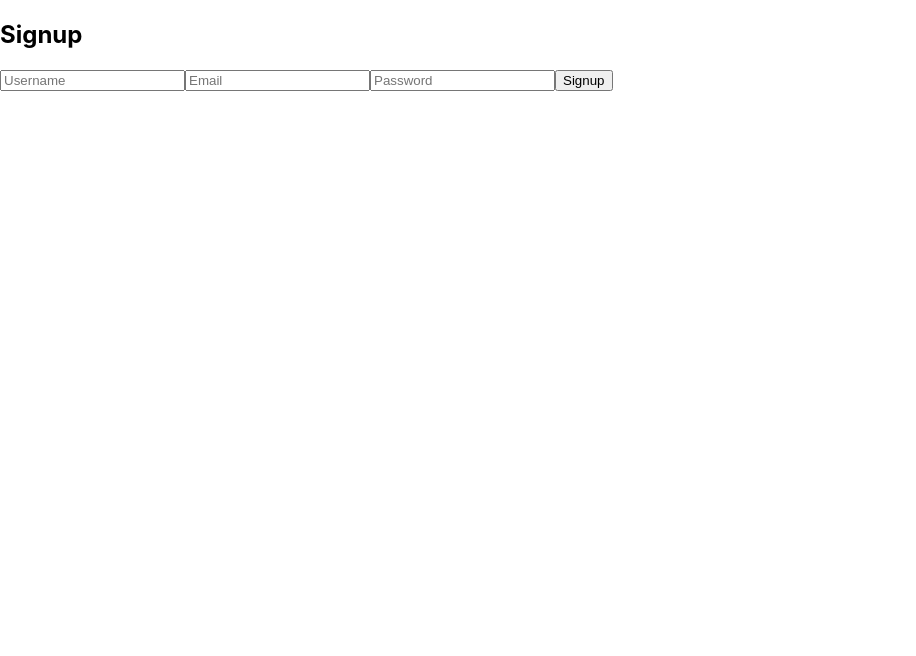
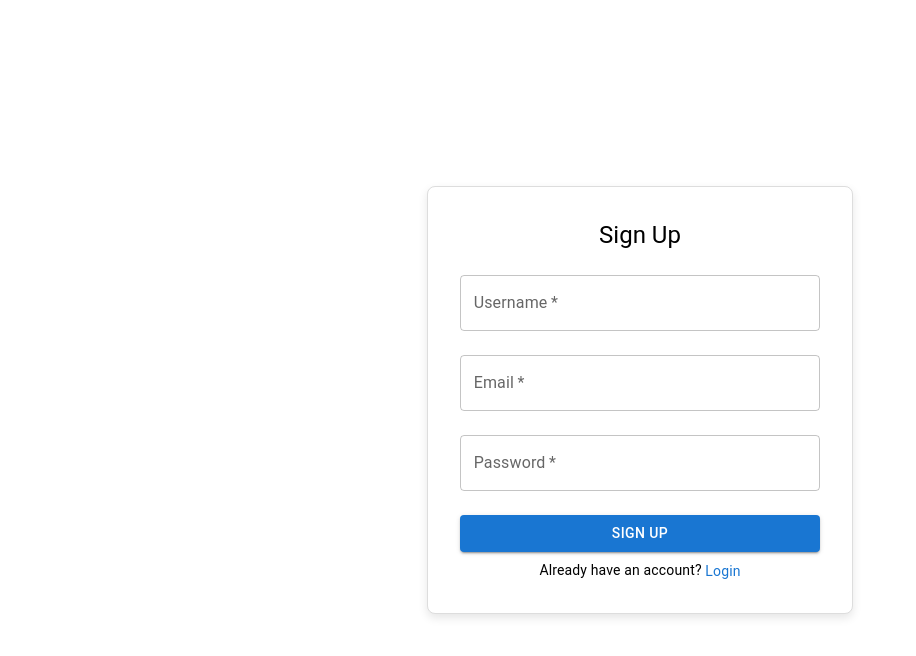
Before and after one commit to Affan171/101413399_COMP3123_Assignment, a React (Create React App) app in the folder Frontend/101413399_comp3123_assignment_reactjs/: page /signup in a window 1280 px wide. Shown: the top 656 px of the page, without its empty margins (0-916 px from the left). Built offline with nearby package versions, Linux system fonts and the light colour scheme.

Commit message:
Designed signin and signup page page

```diff
--- a/Frontend/101413399_comp3123_assignment_reactjs/package.json
+++ b/Frontend/101413399_comp3123_assignment_reactjs/package.json
@@ -3,6 +3,9 @@
   "version": "0.1.0",
   "private": true,
   "dependencies": {
+    "@emotion/react": "^11.13.5",
+    "@emotion/styled": "^11.13.5",
+    "@mui/material": "^6.1.9",
     "@testing-library/jest-dom": "^5.17.0",
     "@testing-library/react": "^13.4.0",
     "@testing-library/user-event": "^13.5.0",
--- a/Frontend/101413399_comp3123_assignment_reactjs/src/components/Employee/EmployeeList.js
+++ b/Frontend/101413399_comp3123_assignment_reactjs/src/components/Employee/EmployeeList.js
@@ -1,108 +1,53 @@
-import React, { useEffect, useState } from "react";
-import { useNavigate } from "react-router-dom";
-import { deleteEmployee, fetchEmployees } from "../../Services/employeeService";
-import AddEmployee from "./AddEmployee";
-import EditEmployee from "./EditEmployee";
+import React, { useEffect, useState } from 'react';
+import { fetchEmployees, deleteEmployee } from '../../Services/employeeService';
+import { Table, TableBody, TableCell, TableContainer, TableHead, TableRow, Paper, Button } from '@mui/material';
 
 const EmployeeList = () => {
-  const [employees, setEmployees] = useState([]); // Stores employee data
-  const [editingEmployee, setEditingEmployee] = useState(null); // Tracks the employee being edited
-  const [error, setError] = useState(""); // Handles any errors
-  const navigate = useNavigate(); // For navigation
+    const [employees, setEmployees] = useState([]);
 
-  // Fetch employees when the component mounts
     useEffect(() => {
+        const loadEmployees = async () => {
+            const response = await fetchEmployees();
+            setEmployees(response);
+        };
         loadEmployees();
     }, []);
 
-  // Fetch employees from the backend
-  const loadEmployees = async () => {
-    try {
-      const response = await fetchEmployees();
-      console.log("Data received from backend:", response);
-      setEmployees(response); // Set the employee data
-    } catch (error) {
-      console.error("Error fetching employees:", error);
-      setError("Failed to fetch employees. Please try again.");
-    }
-  };
-
-  // Handle delete operation
     const handleDelete = async (id) => {
-    try {
-      await deleteEmployee(id); // Call delete API
-      // Filter out the deleted employee from the state
+        await deleteEmployee(id);
         setEmployees(employees.filter((employee) => employee._id !== id));
-    } catch (error) {
-      console.error("Error deleting employee:", error);
-      setError("Failed to delete employee.");
-    }
-  };
-
-  // Logout function
-  const handleLogout = () => {
-    localStorage.removeItem("token"); // Clear the token from localStorage
-    navigate("/login"); // Redirect to login page
     };
 
     return (
-    <div>
-      <div style={{ display: "flex", justifyContent: "space-between", alignItems: "center" }}>
-        <h1>Employee Management</h1>
-        <button onClick={handleLogout}>Logout</button>
-      </div>
-
-      {/* Display error message if any */}
-      {error && <p style={{ color: "red" }}>{error}</p>}
-
-      {/* Add Employee Form */}
-      <AddEmployee onEmployeeAdded={loadEmployees} />
-
-      {/* Employee Table */}
-      {employees.length > 0 ? (
-        <table>
-          <thead>
-            <tr>
-              <th>Name</th>
-              <th>Email</th>
-              <th>Position</th>
-              <th>Actions</th>
-            </tr>
-          </thead>
-          <tbody>
-            {/* Map through the employees and render rows */}
+        <TableContainer component={Paper} style={{ marginTop: '20px' }}>
+            <Table>
+                <TableHead>
+                    <TableRow>
+                        <TableCell>Name</TableCell>
+                        <TableCell>Email</TableCell>
+                        <TableCell>Position</TableCell>
+                        <TableCell>Actions</TableCell>
+                    </TableRow>
+                </TableHead>
+                <TableBody>
                     {employees.map((employee) => (
-              <tr key={employee._id}>
-                <td>
-                  {employee.first_name} {employee.last_name}
-                </td>
-                <td>{employee.email}</td>
-                <td>{employee.position}</td>
-                <td>
-                  <button onClick={() => setEditingEmployee(employee)}>
+                        <TableRow key={employee._id}>
+                            <TableCell>{`${employee.first_name} ${employee.last_name}`}</TableCell>
+                            <TableCell>{employee.email}</TableCell>
+                            <TableCell>{employee.position}</TableCell>
+                            <TableCell>
+                                <Button variant="outlined" color="primary" style={{ marginRight: '10px' }}>
                                     Edit
-                  </button>
-                  <button onClick={() => handleDelete(employee._id)}>
+                                </Button>
+                                <Button variant="contained" color="secondary" onClick={() => handleDelete(employee._id)}>
                                     Delete
-                  </button>
-                </td>
-              </tr>
+                                </Button>
+                            </TableCell>
+                        </TableRow>
                     ))}
-          </tbody>
-        </table>
-      ) : (
-        <p>No employees found</p>
-      )}
-
-      {/* Edit Employee Form (Rendered Conditionally) */}
-      {editingEmployee && (
-        <EditEmployee
-          employee={editingEmployee}
-          onEmployeeUpdated={loadEmployees}
-          onClose={() => setEditingEmployee(null)}
-        />
-      )}
-    </div>
+                </TableBody>
+            </Table>
+        </TableContainer>
     );
 };
 
--- a/Frontend/101413399_comp3123_assignment_reactjs/src/components/Login/Login.js
+++ b/Frontend/101413399_comp3123_assignment_reactjs/src/components/Login/Login.js
@@ -1,52 +1,89 @@
-import React, { useState } from 'react';
-import { useNavigate } from 'react-router-dom';
-import { login } from '../../Services/authService';
+import React, { useState } from "react";
+import { useNavigate } from "react-router-dom";
+import { login } from "../../Services/authService";
+import { TextField, Button, Box, Typography, Grid, Link } from "@mui/material";
 
 const Login = () => {
-    const [email, setEmail] = useState('');
-    const [password, setPassword] = useState('');
-    const [error, setError] = useState('');
+  const [credentials, setCredentials] = useState({ email: "", password: "" });
+  const [error, setError] = useState("");
   const navigate = useNavigate();
+
+  const handleChange = (e) => {
+    setCredentials({ ...credentials, [e.target.name]: e.target.value });
+  };
 
   const handleSubmit = async (e) => {
     e.preventDefault();
     try {
-            const response = await login({ email, password });
-            const token = response.data.token;
-
-            // Store token in localStorage
-            localStorage.setItem('token', token);
-
-            alert('Login successful');
-            navigate('/employees'); // Redirect to the employee management page
+      const response = await login(credentials);
+      localStorage.setItem("token", response.data.token);
+      navigate("/employees");
     } catch (err) {
-            console.error('Login failed:', err.response?.data);
-            setError('Invalid email or password');
+      setError("Invalid email or password. Please try again.");
     }
   };
 
   return (
-        <div>
-            <h2>Login</h2>
-            {error && <p style={{ color: 'red' }}>{error}</p>}
+    <Grid container alignItems="center" justifyContent="center" sx={{ height: "100vh" }}>
+      <Grid item xs={12} sm={8} md={4}>
+        <Box
+          sx={{
+            p: 4,
+            border: "1px solid #ddd",
+            borderRadius: 2,
+            boxShadow: "0px 4px 10px rgba(0, 0, 0, 0.1)",
+            backgroundColor: "#fff",
+          }}
+        >
+          <Typography variant="h5" align="center" gutterBottom>
+            Login
+          </Typography>
+          {error && (
+            <Typography variant="body2" color="error" sx={{ mb: 2 }}>
+              {error}
+            </Typography>
+          )}
           <form onSubmit={handleSubmit}>
-                <input
-                    type="email"
-                    placeholder="Email"
-                    value={email}
-                    onChange={(e) => setEmail(e.target.value)}
-                    required
+            <TextField
+              label="Email"
+              name="email"
+              fullWidth
+              margin="normal"
+              value={credentials.email}
+              onChange={handleChange}
             />
-                <input
+            <TextField
+              label="Password"
+              name="password"
               type="password"
-                    placeholder="Password"
-                    value={password}
-                    onChange={(e) => setPassword(e.target.value)}
-                    required
+              fullWidth
+              margin="normal"
+              value={credentials.password}
+              onChange={handleChange}
             />
-                <button type="submit">Login</button>
+            <Button
+              type="submit"
+              variant="contained"
+              fullWidth
+              sx={{ mt: 2, mb: 1 }}
+            >
+              Login
+            </Button>
           </form>
-        </div>
+          <Typography variant="body2" align="center">
+            Don't have an account?{" "}
+            <Link
+              component="button"
+              onClick={() => navigate("/signup")}
+              underline="hover"
+              sx={{ cursor: "pointer", color: "primary.main" }}
+            >
+              Sign Up
+            </Link>
+          </Typography>
+        </Box>
+      </Grid>
+    </Grid>
   );
 };
 
--- a/Frontend/101413399_comp3123_assignment_reactjs/src/components/Signup/Signup.js
+++ b/Frontend/101413399_comp3123_assignment_reactjs/src/components/Signup/Signup.js
@@ -1,56 +1,114 @@
-import React, { useState } from 'react';
-import { signup } from '../../Services/authService';
+import React, { useState } from "react";
+import { useNavigate } from "react-router-dom";
+import { signup } from "../../Services/authService";
+import { TextField, Button, Box, Typography, Grid, Link } from "@mui/material";
 
 const Signup = () => {
-    const [username, setUsername] = useState('');
-    const [email, setEmail] = useState('');
-    const [password, setPassword] = useState('');
-    const [message, setMessage] = useState('');
-    const [error, setError] = useState('');
+  const [formData, setFormData] = useState({
+    username: "",
+    email: "",
+    password: "",
+  });
+  const [message, setMessage] = useState("");
+  const [error, setError] = useState("");
+  const navigate = useNavigate();
+
+  const handleChange = (e) => {
+    const { name, value } = e.target;
+    setFormData({ ...formData, [name]: value });
+  };
 
   const handleSubmit = async (e) => {
     e.preventDefault();
     try {
-            const response = await signup({ username, email, password });
-            setMessage('Signup successful! You can now log in.');
-            setError('');
+      await signup(formData);
+      setMessage("Signup successful! You can now log in.");
+      setError("");
     } catch (err) {
-            console.error('Signup failed:', err.response?.data);
-            setError('Failed to sign up. Try again.');
-            setMessage('');
+      console.error("Signup failed:", err.response?.data);
+      setError("Failed to sign up. Try again.");
+      setMessage("");
     }
   };
 
   return (
-        <div>
-            <h2>Signup</h2>
-            {message && <p style={{ color: 'green' }}>{message}</p>}
-            {error && <p style={{ color: 'red' }}>{error}</p>}
+    <Grid container alignItems="center" justifyContent="center" sx={{ height: "100vh" }}>
+      <Grid item xs={12} sm={8} md={4}>
+        <Box
+          sx={{
+            p: 4,
+            border: "1px solid #ddd",
+            borderRadius: 2,
+            boxShadow: "0px 4px 10px rgba(0, 0, 0, 0.1)",
+            backgroundColor: "#fff",
+          }}
+        >
+          <Typography variant="h5" align="center" gutterBottom>
+            Sign Up
+          </Typography>
+          {message && (
+            <Typography variant="body2" color="success.main" sx={{ mb: 2 }}>
+              {message}
+            </Typography>
+          )}
+          {error && (
+            <Typography variant="body2" color="error" sx={{ mb: 2 }}>
+              {error}
+            </Typography>
+          )}
           <form onSubmit={handleSubmit}>
-                <input
-                    type="text"
-                    placeholder="Username"
-                    value={username}
-                    onChange={(e) => setUsername(e.target.value)}
+            <TextField
+              label="Username"
+              name="username"
+              fullWidth
+              margin="normal"
+              value={formData.username}
+              onChange={handleChange}
               required
             />
-                <input
+            <TextField
+              label="Email"
+              name="email"
               type="email"
-                    placeholder="Email"
-                    value={email}
-                    onChange={(e) => setEmail(e.target.value)}
+              fullWidth
+              margin="normal"
+              value={formData.email}
+              onChange={handleChange}
               required
             />
-                <input
+            <TextField
+              label="Password"
+              name="password"
               type="password"
-                    placeholder="Password"
-                    value={password}
-                    onChange={(e) => setPassword(e.target.value)}
+              fullWidth
+              margin="normal"
+              value={formData.password}
+              onChange={handleChange}
               required
             />
-                <button type="submit">Signup</button>
+            <Button
+              type="submit"
+              variant="contained"
+              fullWidth
+              sx={{ mt: 2, mb: 1 }}
+            >
+              Sign Up
+            </Button>
           </form>
-        </div>
+          <Typography variant="body2" align="center">
+            Already have an account?{" "}
+            <Link
+              component="button"
+              onClick={() => navigate("/login")}
+              underline="hover"
+              sx={{ cursor: "pointer", color: "primary.main" }}
+            >
+              Login
+            </Link>
+          </Typography>
+        </Box>
+      </Grid>
+    </Grid>
   );
 };
 
```
Also changed, not shown: 1 other file (tests, documents, lock files or other folders). Lines whose indentation alone changed are shown as unchanged.
